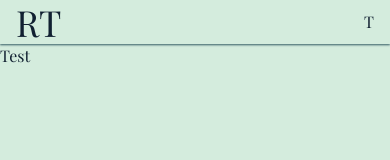
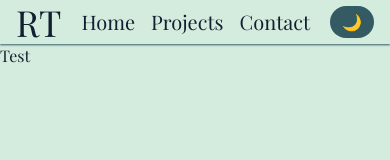
Before and after one commit to rtokala14/personal-portfolio, an Astro site: page / in a window 390 px wide. Built offline with nearby package versions, Linux system fonts and the light colour scheme; Astro itself is replaced by a stand-in of ours.

Commit message:
Add project and contact pages

```diff
--- a/src/components/NavBar.astro
+++ b/src/components/NavBar.astro
@@ -5,34 +5,38 @@ import ThemeToggle from "./ThemeToggle";
 <div
   class="flex items-center justify-between p-4 w-full h-11 shadow-sm shadow-tertiary dark:shadow-Dtertiary"
 >
-  <h1 class="hidden md:block text-2xl font-bold">Rohit Tokala</h1>
-  <h1 class="md:hidden text-4xl font-medium">RT</h1>
-  <nav class="hidden md:flex gap-0 md:gap-4 text-xl items-center">
-    <h2
+  <a href="/" class="hidden md:block text-2xl font-bold">Rohit Tokala</a>
+  <a href="/" class="md:hidden text-4xl font-medium">RT</a>
+  <nav class="flex gap-0 md:gap-4 text-xl items-center">
+    <a
+      href="/"
       class="hover:bg-tertiary dark:hover:bg-Dtertiary hover:text-tint px-2 hover:cursor-pointer rounded-md p-1"
     >
       Home
-    </h2>
-    <h2
+    </a>
+    <a
+      href="/projects"
       class="hover:bg-tertiary dark:hover:bg-Dtertiary hover:text-tint px-2 hover:cursor-pointer rounded-md p-1"
     >
       Projects
-    </h2>
-    <h2
+    </a>
+    <!-- <a
+      href="/timeline"
       class="hover:bg-tertiary dark:hover:bg-Dtertiary hover:text-tint px-2 hover:cursor-pointer rounded-md p-1"
     >
       Timeline
-    </h2>
-    <h2
+    </a> -->
+    <a
+      href="/contact"
       class="hover:bg-tertiary dark:hover:bg-Dtertiary hover:text-tint px-2 hover:cursor-pointer rounded-md p-1"
     >
       Contact
-    </h2>
+    </a>
   </nav>
   <div
-    class="hidden md:flex items-center dark:bg-Dtertiary bg-tertiary p-1 px-3 rounded-full"
+    class="flex items-center dark:bg-Dtertiary bg-tertiary p-1 px-3 rounded-full"
   >
     <ThemeToggle client:load />
   </div>
-  <div class="flex md:hidden items-center">T</div>
+  <!-- <div class="flex md:hidden items-center">T</div> -->
 </div>
--- a/src/layouts/Layout.astro
+++ b/src/layouts/Layout.astro
@@ -19,7 +19,9 @@ const { title } = Astro.props;
     <meta name="generator" content={Astro.generator} />
     <title>{title}</title>
   </head>
-  <body class="bg-tint dark:bg-Dtint font-sans text-primary dark:text-Dprimary">
+  <body
+    class="bg-tint scroll-smooth dark:bg-Dtint font-sans text-primary dark:text-Dprimary"
+  >
     <NavBar />
     <slot />
   </body>
--- /dev/null
+++ b/src/pages/contact.astro
@@ -0,0 +1,7 @@
+---
+import Layout from "../layouts/Layout.astro";
+---
+
+<Layout title="Contact Rohit Tokala">
+  <div>Contact</div>
+</Layout>
--- /dev/null
+++ b/src/pages/projects.astro
@@ -0,0 +1,7 @@
+---
+import Layout from "../layouts/Layout.astro";
+---
+
+<Layout title="Rohit's Projects">
+  <div>Projects</div>
+</Layout>
```
